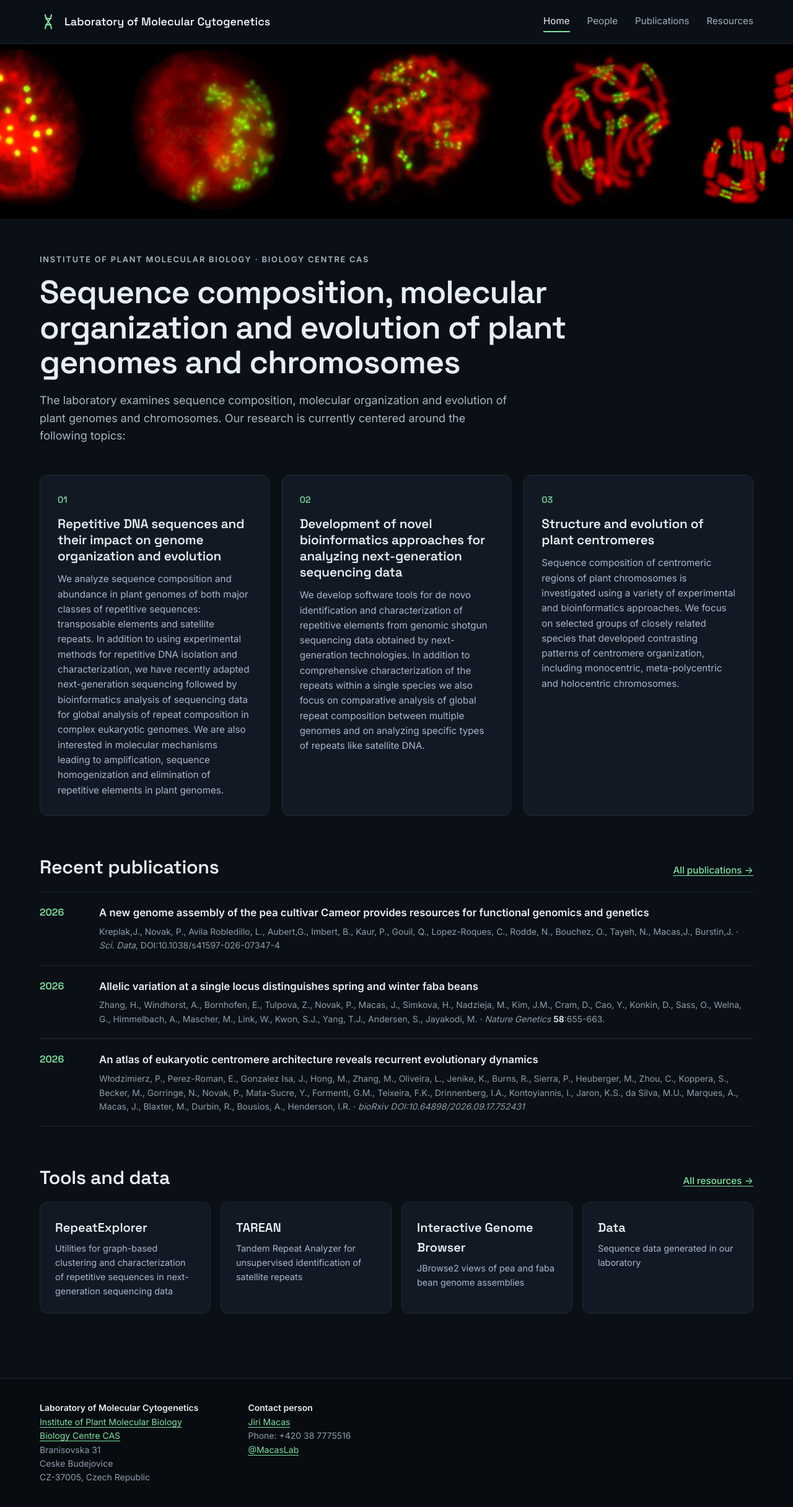
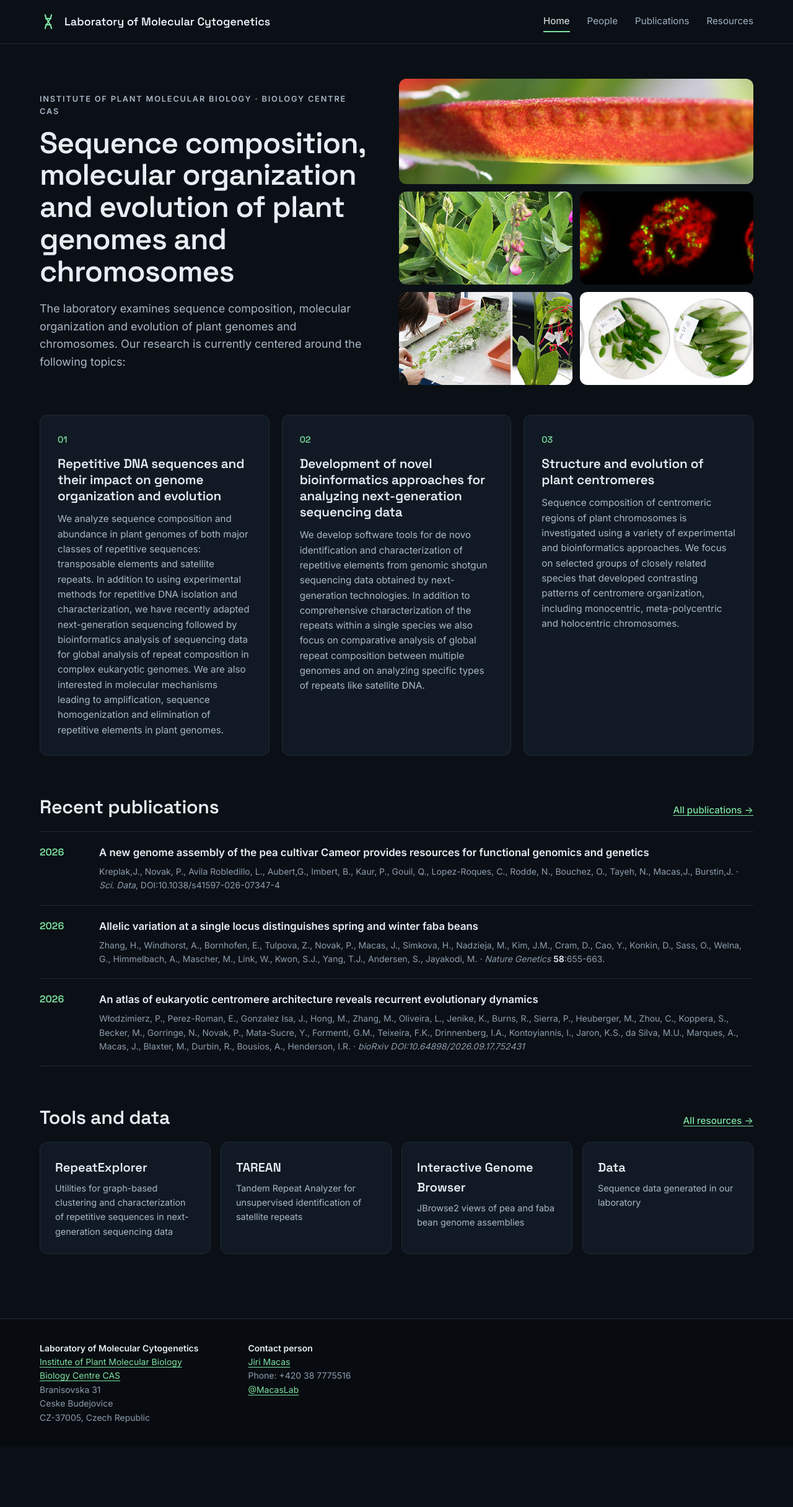
Before and after one commit to w3lamc/w3lamc.github.io, a Jekyll site: the page built from lamc/index.html, in a window 1280 px wide. Shown: the whole page at 62% size. Built offline with Jekyll 4.4.1, drawn with Linux system fonts in a browser that asks for light colours; after the commit the page ends 2334 px from its top, so only the background shows below that.

Commit message:
Add home photo grid and design switch in _config.yml
design: dark | botanical selects the site look; home_photo_grid toggles
the photo grid (otherwise the rotating banner) on the home page.

Co-Authored-By: Claude Opus 5.5 (1M context) <noreply@anthropic.com>

```diff
--- a/_config.yml
+++ b/_config.yml
@@ -7,6 +7,13 @@ description: >-
 # For a preview at https://<user>.github.io/<repo>/ set it to "/<repo>".
 baseurl: ""
 url: "https://w3lamc.umbr.cas.cz"
+
+# Look of the whole site: "dark" (Fluorescence) or "botanical" (light, green).
+design: dark
+
+# Home page: true = photo grid next to the headline (images in
+# _data/home_photos.yml); false = rotating banner strip (_data/banner.yml).
+home_photo_grid: true
 
 # Publications with year <= this value are grouped into one
 # "selected publications" section at the end of the Publications page.
--- /dev/null
+++ b/_includes/photo-grid.html
@@ -0,0 +1,5 @@
+<figure class="photo-grid">
+  {% for photo in site.data.home_photos %}
+  <img src="{{ photo.file | prepend: '/assets/img/' | relative_url }}" alt="{{ photo.alt | escape }}" width="1100" height="200">
+  {% endfor %}
+</figure>
--- a/_layouts/default.html
+++ b/_layouts/default.html
@@ -1,5 +1,6 @@
 <!DOCTYPE html>
-<html lang="en">
+{% assign design = site.design | default: "dark" %}
+<html lang="en" data-design="{{ design }}">
 <head>
   <meta charset="utf-8">
   <meta name="viewport" content="width=device-width, initial-scale=1">
@@ -8,7 +9,11 @@
   <meta name="description" content="{{ page.description | default: site.description | strip_newlines | escape }}">
   <link rel="preconnect" href="https://fonts.googleapis.com">
   <link rel="preconnect" href="https://fonts.gstatic.com" crossorigin>
+  {% if design == "botanical" %}
+  <link rel="stylesheet" href="https://fonts.googleapis.com/css2?family=Outfit:wght@500;600;700&family=DM+Sans:opsz,wght@9..40,400;9..40,500;9..40,600&display=swap">
+  {% else %}
   <link rel="stylesheet" href="https://fonts.googleapis.com/css2?family=Space+Grotesk:wght@500;600;700&family=Inter:wght@400;500;600&display=swap">
+  {% endif %}
   <link rel="stylesheet" href="{{ '/assets/css/style.css' | relative_url }}">
   <link rel="icon" href="{{ '/assets/img/favicon.svg' | relative_url }}" type="image/svg+xml">
 </head>
@@ -17,7 +22,11 @@
   <header class="site-header">
     <div class="wrap header-inner">
       <a class="site-title" href="{{ '/lamc/' | relative_url }}">
+        {% if design == "botanical" %}
+        <svg class="logo" width="30" height="30" viewBox="0 0 30 30" aria-hidden="true" fill="none" stroke="currentColor" stroke-width="2" stroke-linecap="round" stroke-linejoin="round"><path d="M15 27V13"/><path d="M15 15c-6 0-9-4-9-10 6 0 9 4 9 10z"/><path d="M15 19c5 0 8-3 8-8-5 0-8 3-8 8z"/></svg>
+        {% else %}
         <svg class="logo" width="28" height="28" viewBox="0 0 28 28" aria-hidden="true" fill="none" stroke="currentColor" stroke-width="2.2" stroke-linecap="round"><path d="M9 3c0 7 10 15 10 22M19 3c0 7-10 15-10 22M10 9h8M10 19h8"/></svg>
+        {% endif %}
         <span>{{ site.title }}</span>
       </a>
       <nav class="site-nav" aria-label="Main">
@@ -36,7 +45,9 @@
     </div>
   </header>
 
-  {% if page.banner %}{% include banner.html %}{% endif %}
+  {% assign show_banner = page.banner %}
+  {% if page.photo_grid and site.home_photo_grid %}{% assign show_banner = false %}{% endif %}
+  {% if show_banner %}{% include banner.html %}{% endif %}
 
   <main id="content" class="wrap main">
     {% assign resources = site.data.navigation | where: "url", "/lamc/resources/" | first %}
--- a/assets/css/style.css
+++ b/assets/css/style.css
@@ -12,6 +12,11 @@
   --warn: #ffd166;
   --footer-bg: #080c11;
   --max: 1200px;
+  --radius: 12px;
+  --heading: var(--text);
+  --footer-text: var(--subtle);
+  --footer-strong: var(--text);
+  --footer-link: var(--accent);
   --font-display: "Space Grotesk", system-ui, sans-serif;
   --font-body: Inter, system-ui, -apple-system, "Segoe UI", Roboto, Arial, sans-serif;
   color-scheme: dark;
@@ -33,7 +38,7 @@ a:hover { color: var(--accent-hover); }
 
 img { max-width: 100%; height: auto; }
 
-h1, h2, h3 { font-family: var(--font-display); font-weight: 600; letter-spacing: -0.01em; }
+h1, h2, h3 { font-family: var(--font-display); font-weight: 600; letter-spacing: -0.01em; color: var(--heading); }
 
 .wrap { max-width: var(--max); margin: 0 auto; padding: 0 24px; }
 
@@ -82,7 +87,7 @@ h1, h2, h3 { font-family: var(--font-display); font-weight: 600; letter-spacing:
 .content li { margin: 0.25em 0; }
 .content strong { color: var(--text); }
 .content p, .content li { color: var(--muted); }
-.content h2 a { color: var(--text); text-decoration-color: var(--accent); }
+.content h2 a { color: var(--heading); text-decoration-color: var(--accent); }
 
 /* Home */
 .hero { padding: 8px 0 8px; }
@@ -99,7 +104,7 @@ h1, h2, h3 { font-family: var(--font-display); font-weight: 600; letter-spacing:
   display: grid; grid-template-columns: repeat(auto-fit, minmax(300px, 1fr));
   gap: 20px; margin: 40px 0 16px;
 }
-.topic { background: var(--surface); border: 1px solid var(--border); border-radius: 12px; padding: 28px; }
+.topic { background: var(--surface); border: 1px solid var(--border); border-radius: var(--radius); padding: 28px; }
 .topic-num { display: block; margin-bottom: 14px; font-family: var(--font-display); font-size: 0.9rem; color: var(--accent); }
 .content .topic h2 { margin: 0 0 12px; font-size: 1.3rem; line-height: 1.25; }
 .topic p { margin: 0; font-size: 0.95rem; }
@@ -120,10 +125,28 @@ h1, h2, h3 { font-family: var(--font-display); font-weight: 600; letter-spacing:
 .recent-pubs .pub-title { font-size: 1.05rem; }
 .content .recent-pubs .pub-authors { margin: 6px 0 0; font-size: 0.875rem; color: var(--subtle); }
 
+/* Home photo grid (home_photo_grid: true in _config.yml) */
+.hero-split { display: flex; flex-wrap: wrap; align-items: center; gap: 32px 48px; }
+.hero-split .hero-text { flex: 1 1 420px; min-width: 0; }
+.content .hero-split h1 { font-size: clamp(2rem, 4.2vw, 3rem); }
+.photo-grid {
+  flex: 1 1 460px; min-width: 0; margin: 0;
+  display: grid; grid-template-columns: repeat(2, minmax(0, 1fr)); gap: 12px;
+}
+.photo-grid img {
+  display: block; width: 100%; height: 150px; object-fit: cover;
+  border-radius: var(--radius); background: var(--surface);
+}
+.photo-grid img:first-child { grid-column: span 2; height: 170px; }
+@media (max-width: 520px) {
+  .photo-grid img { height: 110px; }
+  .photo-grid img:first-child { height: 130px; }
+}
+
 /* Cards */
 .cards { display: grid; grid-template-columns: repeat(auto-fit, minmax(240px, 1fr)); gap: 16px; margin: 0 0 32px; }
 .card {
-  display: block; padding: 24px; border: 1px solid var(--border); border-radius: 12px;
+  display: block; padding: 24px; border: 1px solid var(--border); border-radius: var(--radius);
   background: var(--surface); color: var(--muted); text-decoration: none; font-size: 0.9rem;
   transition: border-color 0.15s, background 0.15s;
 }
@@ -143,14 +166,14 @@ h1, h2, h3 { font-family: var(--font-display); font-weight: 600; letter-spacing:
 .sub-nav a[aria-current] { background: var(--accent); border-color: var(--accent); color: var(--bg); font-weight: 600; }
 
 /* Tables */
-.table-wrap { overflow-x: auto; border: 1px solid var(--border); border-radius: 12px; }
+.table-wrap { overflow-x: auto; border: 1px solid var(--border); border-radius: var(--radius); }
 table { border-collapse: collapse; width: 100%; font-size: 0.95rem; }
 th, td { text-align: left; vertical-align: top; padding: 12px 16px; border-bottom: 1px solid var(--border); color: var(--muted); }
 tr:last-child td { border-bottom: 0; }
 th { background: var(--surface); color: var(--text); font-weight: 600; }
 
 /* Notices */
-.notice { padding: 18px 22px; background: var(--surface); border: 1px solid var(--border); border-radius: 12px; }
+.notice { padding: 18px 22px; background: var(--surface); border: 1px solid var(--border); border-radius: var(--radius); }
 .notice strong { color: var(--warn); }
 .pending { color: var(--subtle); border-bottom: 1px dotted var(--subtle); cursor: help; }
 .unavailable { color: var(--subtle); font-style: italic; }
@@ -182,7 +205,44 @@ a.pub-title:hover { color: var(--accent); text-decoration: underline; }
 }
 
 /* Footer */
-.site-footer { background: var(--footer-bg); border-top: 1px solid var(--border); color: var(--subtle); font-size: 0.875rem; }
+.site-footer { background: var(--footer-bg); border-top: 1px solid var(--border); color: var(--footer-text); font-size: 0.875rem; }
 .footer-inner { display: flex; flex-wrap: wrap; gap: 24px 80px; padding-top: 36px; padding-bottom: 36px; }
 .site-footer address { font-style: normal; }
-.site-footer strong { color: var(--text); }
+.site-footer strong { color: var(--footer-strong); }
+.site-footer a { color: var(--footer-link); }
+
+/* Design "botanical": light, green, rounded (design: botanical in _config.yml) */
+[data-design="botanical"] {
+  --bg: #ffffff;
+  --surface: #f4f8f1;
+  --surface-2: #e8f1e4;
+  --border: #dde7d9;
+  --text: #1b2a20;
+  --heading: #14301a;
+  --muted: #42554a;
+  --subtle: #56685c;
+  --accent: #2f6b2a;
+  --accent-hover: #1d4a1a;
+  --warn: #8a5a00;
+  --footer-bg: #14301a;
+  --footer-text: #c9d9c4;
+  --footer-strong: #ffffff;
+  --footer-link: #a9dca0;
+  --radius: 18px;
+  --font-display: Outfit, system-ui, sans-serif;
+  --font-body: "DM Sans", system-ui, -apple-system, "Segoe UI", Roboto, Arial, sans-serif;
+  color-scheme: light;
+}
+[data-design="botanical"] .site-header { border-bottom: 0; }
+[data-design="botanical"] .site-nav ul { gap: 6px; }
+[data-design="botanical"] .site-nav a { padding: 8px 18px; border: 0; border-radius: 999px; color: var(--text); font-weight: 500; }
+[data-design="botanical"] .site-nav a:hover { background: var(--surface-2); }
+[data-design="botanical"] .site-nav a[aria-current] { background: var(--accent); color: #fff; }
+[data-design="botanical"] .eyebrow {
+  display: inline-block; padding: 4px 12px; border-radius: 999px;
+  background: var(--surface-2); color: #2a5326; letter-spacing: 0.04em; text-transform: none; font-size: 0.875rem;
+}
+[data-design="botanical"] .topic,
+[data-design="botanical"] .card { border-color: transparent; }
+[data-design="botanical"] .card:hover { border-color: var(--accent); background: #fff; }
+[data-design="botanical"] .sub-nav a[aria-current] { color: #fff; }
--- a/lamc/index.html
+++ b/lamc/index.html
@@ -3,13 +3,17 @@ layout: default
 title: Home
 permalink: /lamc/
 banner: home
+photo_grid: true
 legacy_router: true
 hide_title: true
 ---
-<section class="hero">
+<section class="hero{% if site.home_photo_grid %} hero-split{% endif %}">
+  <div class="hero-text">
   <p class="eyebrow">Institute of Plant Molecular Biology · Biology Centre CAS</p>
   <h1>Sequence composition, molecular organization and evolution of plant genomes and chromosomes</h1>
   <p class="lead">The laboratory examines sequence composition, molecular organization and evolution of plant genomes and chromosomes. Our research is currently centered around the following topics:</p>
+  </div>
+  {% if site.home_photo_grid %}{% include photo-grid.html %}{% endif %}
 </section>
 
 <section class="topics">
```
Also changed, not shown: _data/home_photos.yml (added, +13 -0 lines), README.md.
